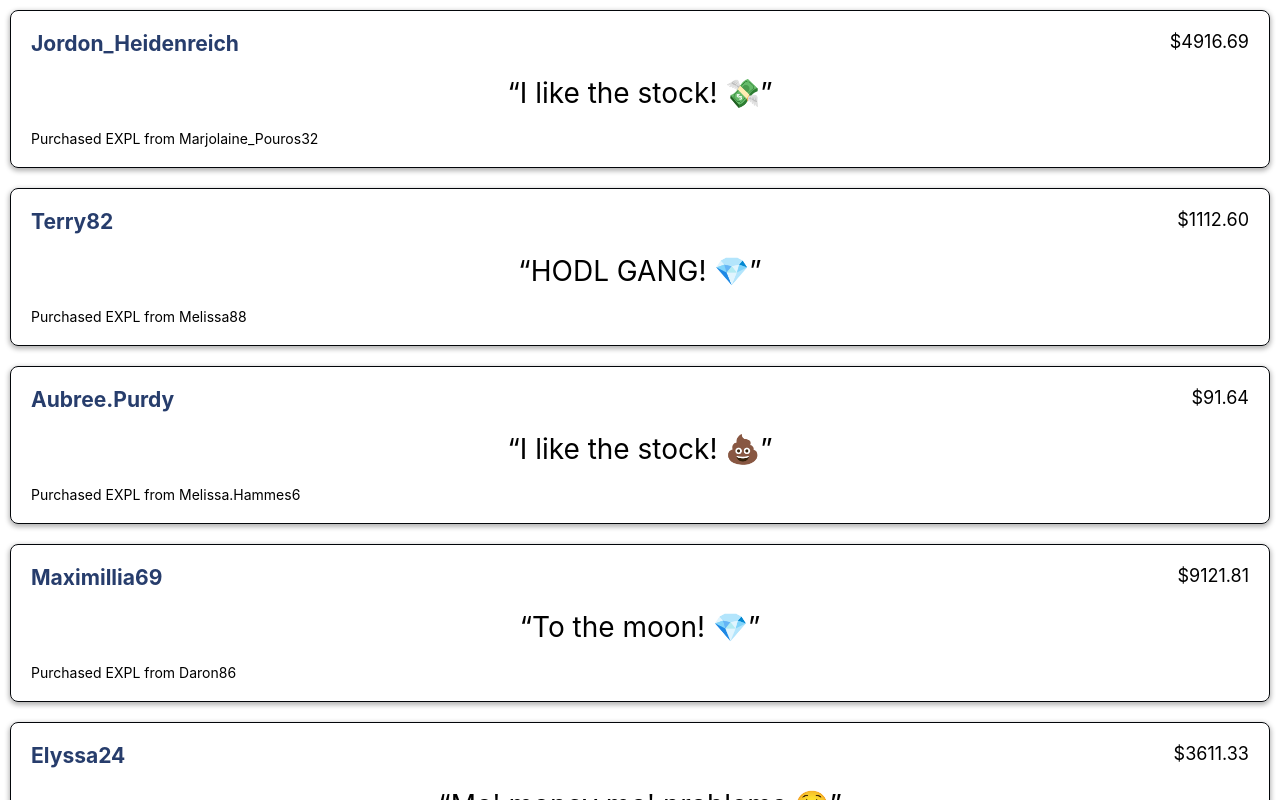
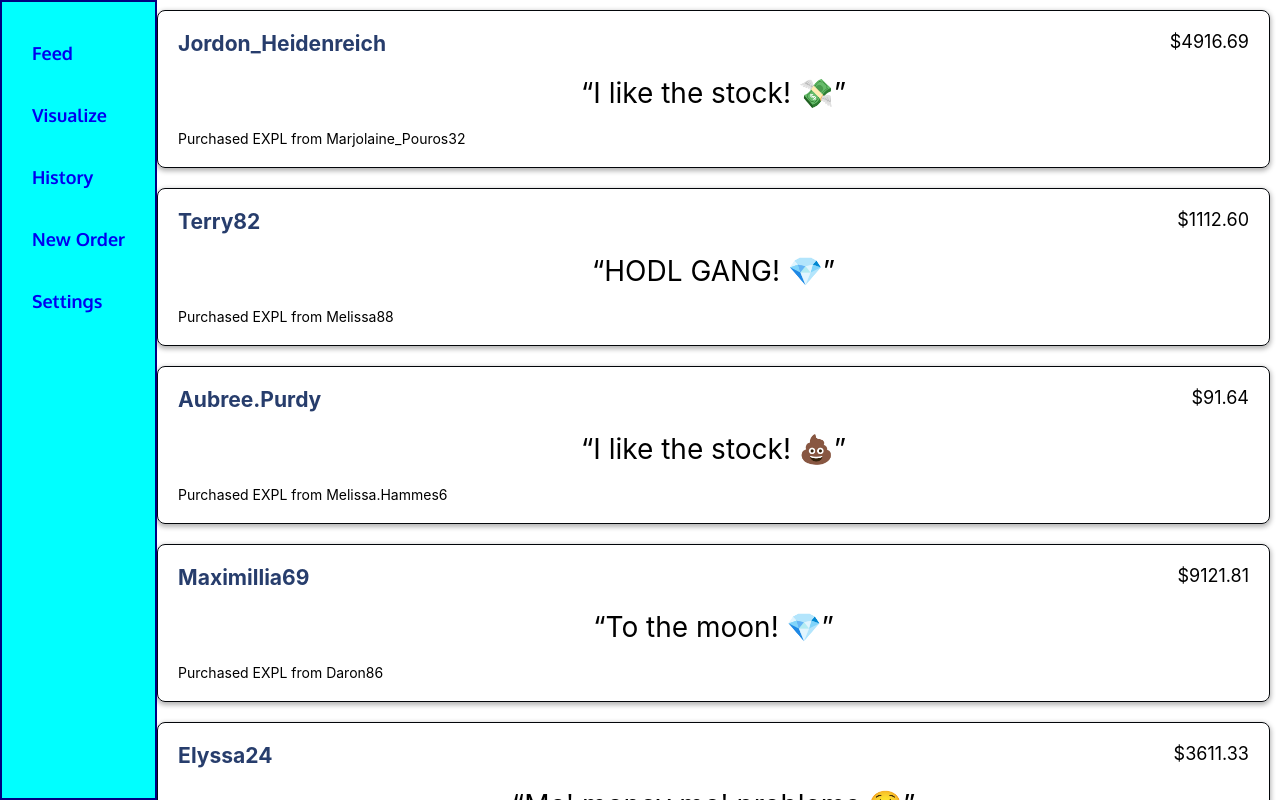
Before and after one commit to git-masi/memestock-frontend, a React (Create React App) app: page /transactions/feed in a window 1280 px wide. Shown: the top 800 px of the page. Built offline with nearby package versions, Linux system fonts and the light colour scheme.

Commit message:
initial sidebar code

```diff
--- a/src/App.js
+++ b/src/App.js
@@ -6,12 +6,15 @@ import { BrowserRouter as Router, Switch, Route } from 'react-router-dom';
 import Error404 from './features/errorPage/Error404';
 import TransactionsFeed from './features/transactionsFeed/TransactionsFeed';
 import GlobalLoader from './features/portal/GlobalLoader';
+import Sidebar from './features/sidebar/Sidebar';
+import './features/sidebar/sidebar.css';
 
 function App() {
   return (
     <>
       <GlobalLoader />
       <Router>
+        <Sidebar />
         <Switch>
           <Route path="/transactions/feed">
             <TransactionsFeed />
--- /dev/null
+++ b/src/features/sidebar/Sidebar.js
@@ -0,0 +1,62 @@
+import React, { Component } from 'react';
+import { NavLink } from 'react-router-dom';
+
+export default class Sidebar extends Component {
+
+    componentDidMount() {
+        // this.collapse();
+    }
+
+    render() {
+
+
+    function collapse() {
+        document.getElementsByClassName("sidebar-nav")[0].display = "none";
+        document.getElementsByClassName("fa-chevron-circle-left")[0].display = "none";
+    }
+
+    function uncollapse() {
+        document.getElementsByClassName("sidebar-nav")[0].display = "block";
+        document.getElementsByClassName("fa-chevron-circle-left")[0].display = "block";
+    }
+
+        return (
+            <React.Fragment>
+              <div className="nav-container">
+                <i class="fas fa-chevron-circle-left" onClick="collapse()"></i>
+                <i class="fas fa-chevron-circle-right" onClick="uncollapse()"></i>
+                   {/* Sidebar icons and Links */}
+                   <div className="sidebar-nav">
+                    <ul className="sidebar-list">
+                        <li>
+                            <i className="fas fa-comments-dollar"></i>
+                            <NavLink to="/feed">Feed</NavLink>
+                        </li>
+                        <li>
+                            <i class="fas fa-chart-line"></i>
+                            <NavLink to="/visualize">Visualize</NavLink>
+                        </li>
+                        <li>
+                            <i class="fas fa-history"></i>
+                            <NavLink to="/history">History</NavLink>
+                        </li>
+                        <li>
+                            <i class="fas fa-plus-circle"></i>
+                            <NavLink to="/new-order">New Order</NavLink>
+                        </li>
+                        <li>
+                            <i class="fas fa-cog"></i>
+                            <NavLink to="/settings" className="settings-navlink">Settings</NavLink>
+                        </li>
+                    </ul>
+                </div>
+            </div>
+
+            </React.Fragment>
+
+
+        )
+
+    }
+
+}
--- /dev/null
+++ b/src/features/sidebar/sidebar.css
@@ -0,0 +1,26 @@
+@import url('https://fonts.googleapis.com/css2?family=Oxygen:wght@700&display=swap');
+
+.nav-container {
+    background-color: aqua;
+    width: auto;
+    float: left;
+    min-height: 100vh;
+    padding: 20px;
+    border: 2px navy solid;
+}
+
+.sidebar-list {
+    list-style-type: none;
+    margin: 0;
+    padding: 0;
+}
+
+.sidebar-list li {
+    padding: 20px 10px;
+    color: navy;
+    font-family: 'Oxygen', sans-serif
+}
+
+.sidebar-list li a {
+    text-decoration: none;
+}
```
